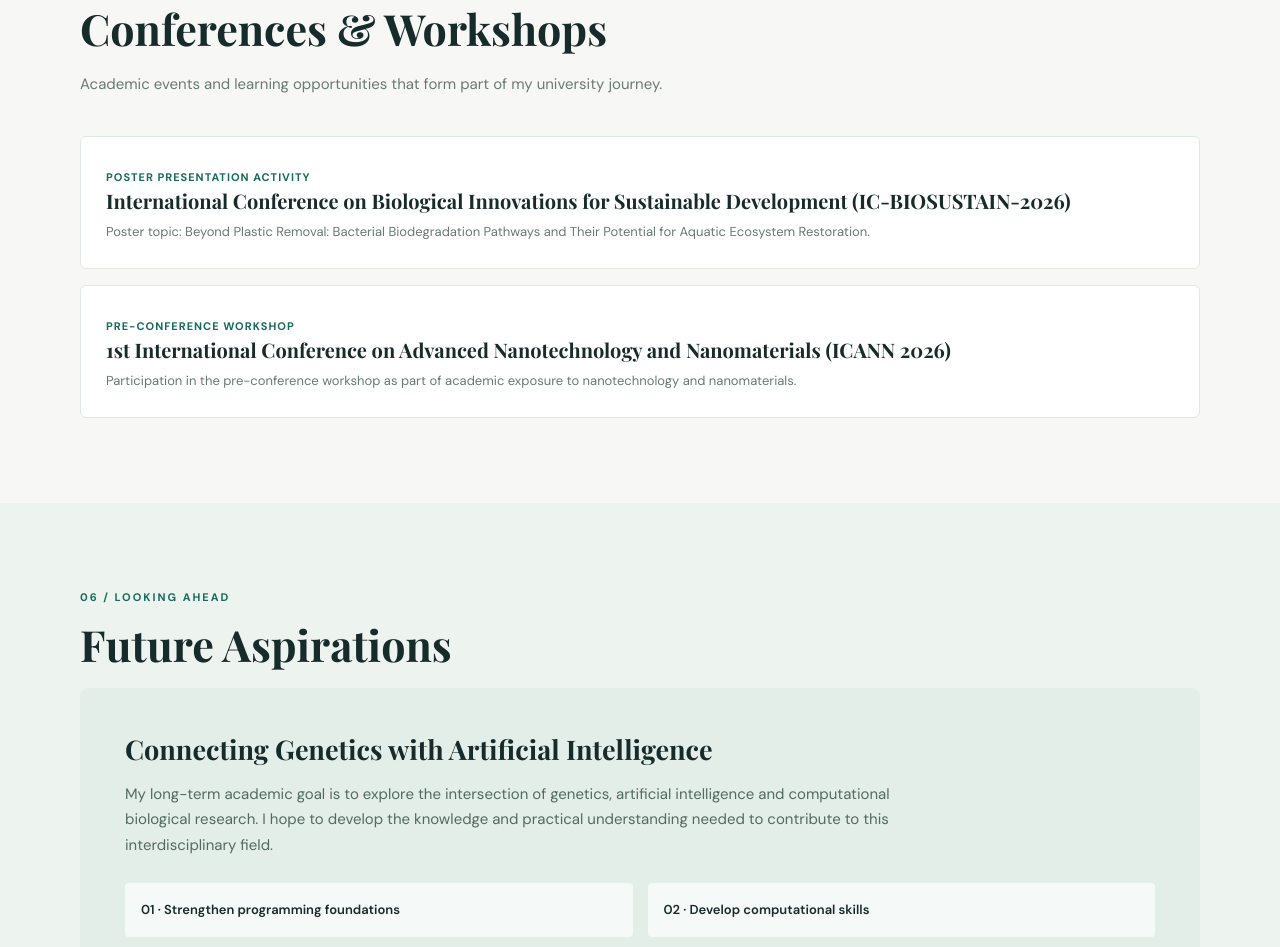
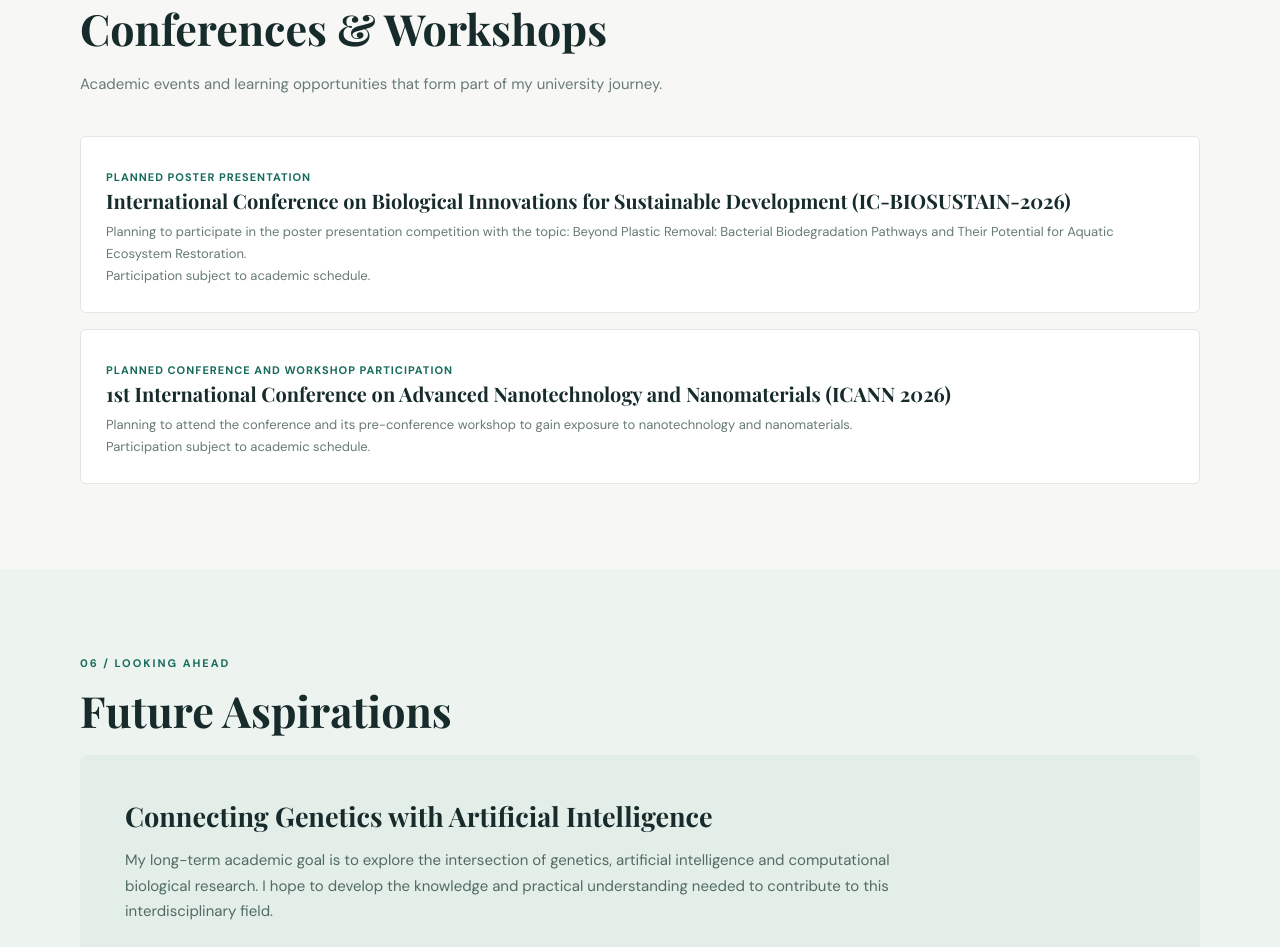
Before and after one commit to HarshPriyanshu19/HarshPriyanshu19.github.io, a plain HTML site: page index.html in a window 1280 px wide. Shown: the part 3848-4795 px from the top of the page. Drawn offline with nearby package versions, Linux system fonts and the light colour scheme.

Commit message:
Update conference participation details in index.html

```diff
--- a/index.html
+++ b/index.html
@@ -806,30 +806,33 @@ footer a {
 
     <div class="conference-list">
 
-      <article class="conference-item">
-        <span class="status">Poster presentation activity</span>
+            <article class="conference-item">
+        <span class="status">Planned poster presentation</span>
         <h3>
           International Conference on Biological Innovations
           for Sustainable Development (IC-BIOSUSTAIN-2026)
         </h3>
         <p>
-          Poster topic: Beyond Plastic Removal: Bacterial
-          Biodegradation Pathways and Their Potential for
-          Aquatic Ecosystem Restoration.
+          Planning to participate in the poster presentation
+          competition with the topic: Beyond Plastic Removal:
+          Bacterial Biodegradation Pathways and Their Potential
+          for Aquatic Ecosystem Restoration.
         </p>
+        <p>Participation subject to academic schedule.</p>
       </article>
 
       <article class="conference-item">
-        <span class="status">Pre-conference workshop</span>
+        <span class="status">Planned conference and workshop participation</span>
         <h3>
           1st International Conference on Advanced
           Nanotechnology and Nanomaterials (ICANN 2026)
         </h3>
         <p>
-          Participation in the pre-conference workshop
-          as part of academic exposure to nanotechnology
-          and nanomaterials.
+          Planning to attend the conference and its
+          pre-conference workshop to gain exposure to
+          nanotechnology and nanomaterials.
         </p>
+        <p>Participation subject to academic schedule.</p>
       </article>
 
     </div>
```
